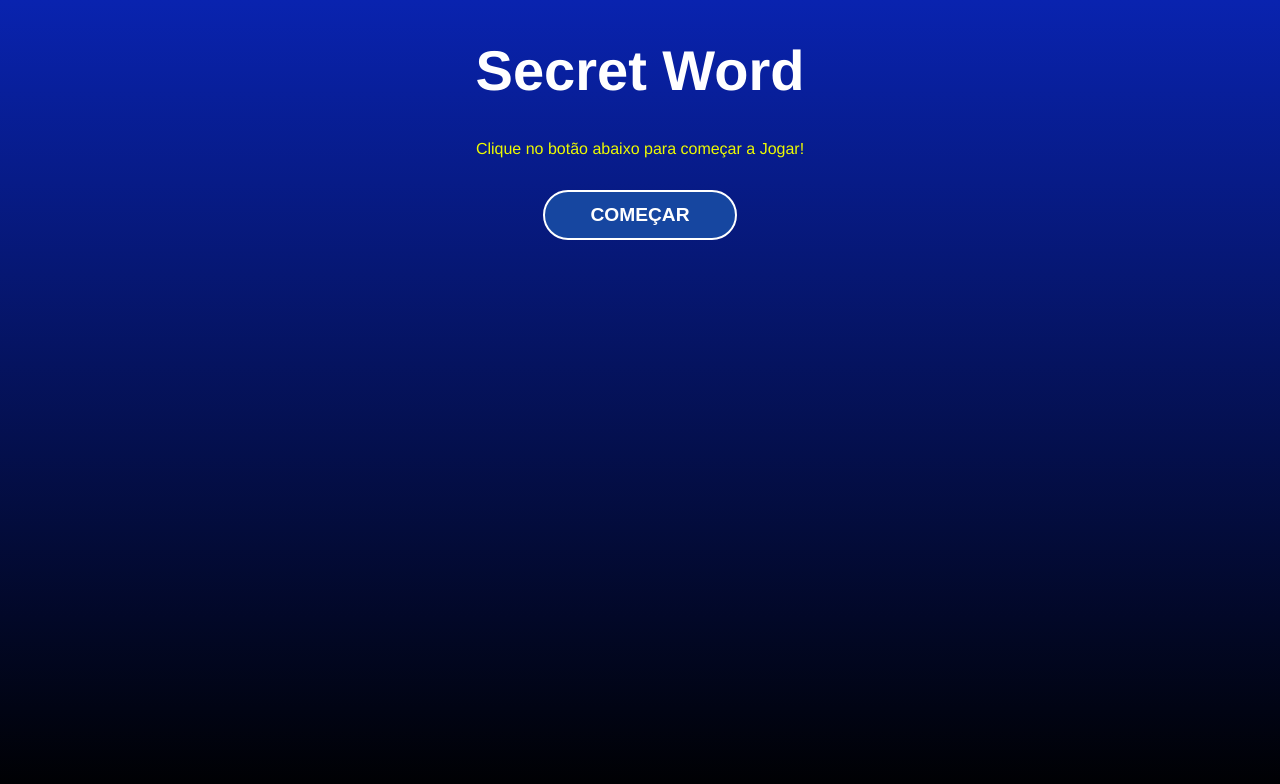
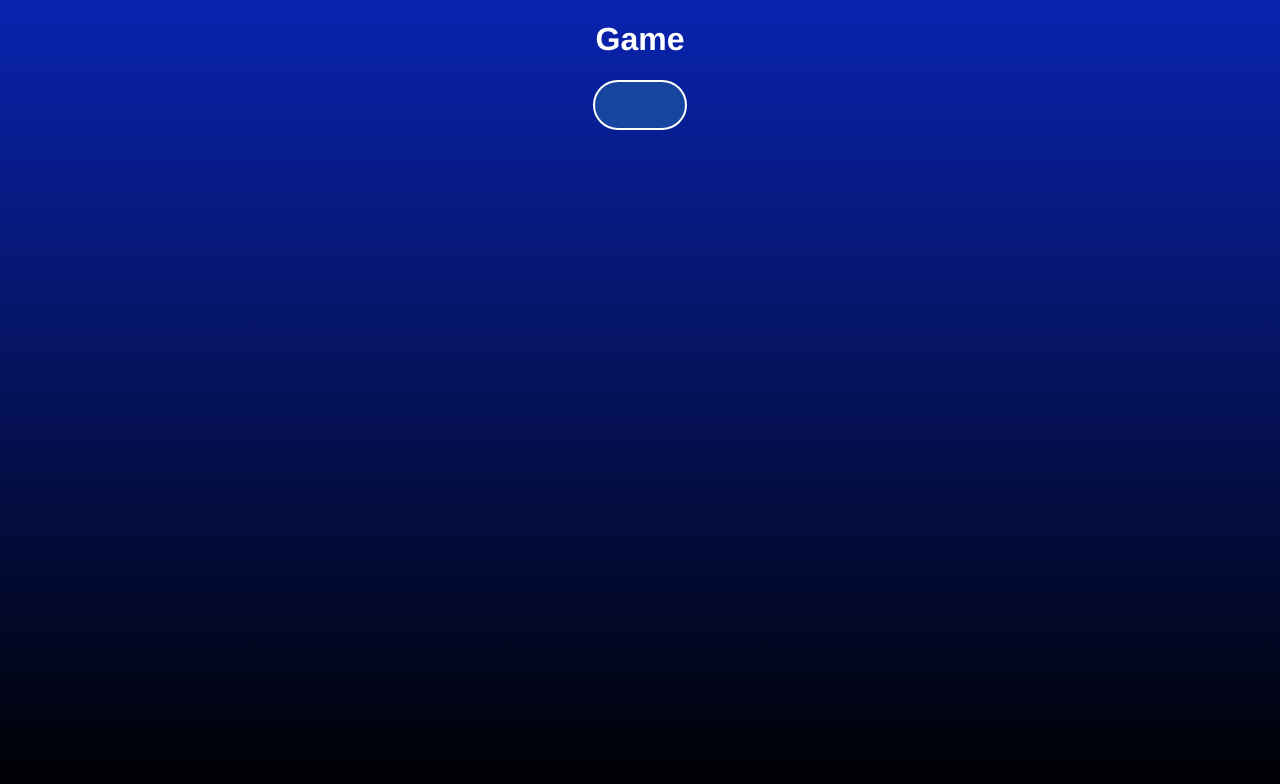
Before and after one commit to bernardomaniglia/secret-word, a React (Create React App) app: page / in a window 1280 px wide. Both pictures are taken after a click on the button "COMEÇAR". Shown: the top 784 px of the page. Built offline with nearby package versions, Linux system fonts and the light colour scheme.

Commit message:
alterando os estagios do jogo

```diff
--- a/src/App.js
+++ b/src/App.js
@@ -22,11 +22,23 @@ function App() {
   const [gameStage, setGameStage] = useState(stages[0].name)
   const [words] = useState(wordsList)
 
+  const starGame = () =>{
+    setGameStage(stages[1].name)
+  }
+
+  const verifyLetter = () => {
+    setGameStage(stages[2].name)
+  }
+
+  const retryGame = () =>{
+    setGameStage(stages[0].name)
+  }
+
   return (
     <div className= 'App'>
-      {gameStage === 'start' && <StartScreen/>}
-      {gameStage === 'game' && <Game/>}
-      {gameStage === 'end' && <GameOver/>}
+      {gameStage === 'start' && <StartScreen startGame={starGame}/>}
+      {gameStage === 'game' && <Game verifyLetter={verifyLetter}/>}
+      {gameStage === 'end' && <GameOver retryGame={retryGame}/>}
     </div>
   );
 }
--- a/src/components/Game.jsx
+++ b/src/components/Game.jsx
@@ -1,8 +1,11 @@
 import './Game.css';
 
-const Game = () => {
+const Game = ({verifyLetter}) => {
   return (
-    <div>Game</div>
+    <div>
+      <h1>Game </h1>
+      <button onClick={verifyLetter}></button>
+    </div>
   )
 }
 
--- a/src/components/GameOver.jsx
+++ b/src/components/GameOver.jsx
@@ -1,8 +1,11 @@
 import "./GameOver.css";
 
-const GameOver = () => {
+const GameOver = ({retryGame}) => {
   return (
-    <div>GameOver</div>
+    <div>
+      <h1>Game Over</h1>
+      <button onClick={retryGame}></button>
+    </div>
   )
 }
 
--- a/src/components/StartScreen.jsx
+++ b/src/components/StartScreen.jsx
@@ -2,12 +2,12 @@ import "./StartScreen.css";
 
 import React from 'react'
 
-const StartScreen = () => {
+const StartScreen = ({startGame}) => {
   return (
     <div className="start">
         <h1>Secret Word</h1>
         <p>Clique no botão abaixo para começar a Jogar!</p>
-        <button>COMEÇAR</button>
+        <button onClick={startGame}>COMEÇAR</button>
     </div>
   )
 }
```
